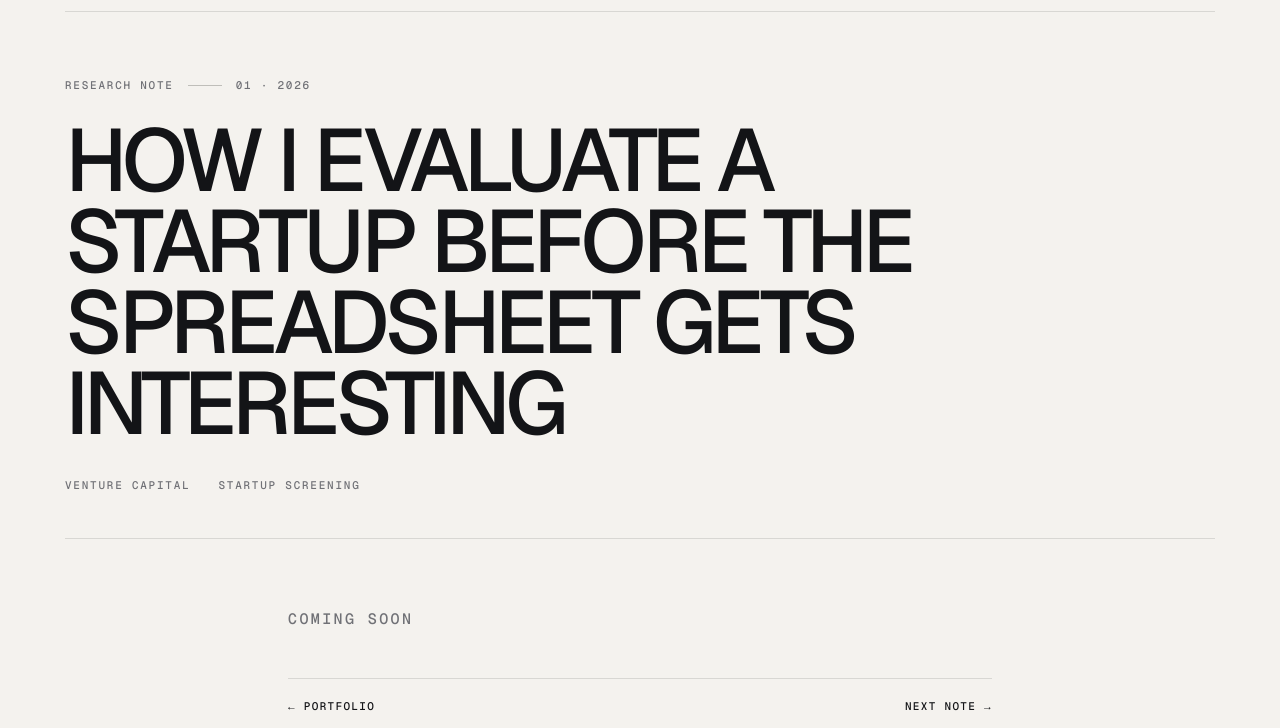
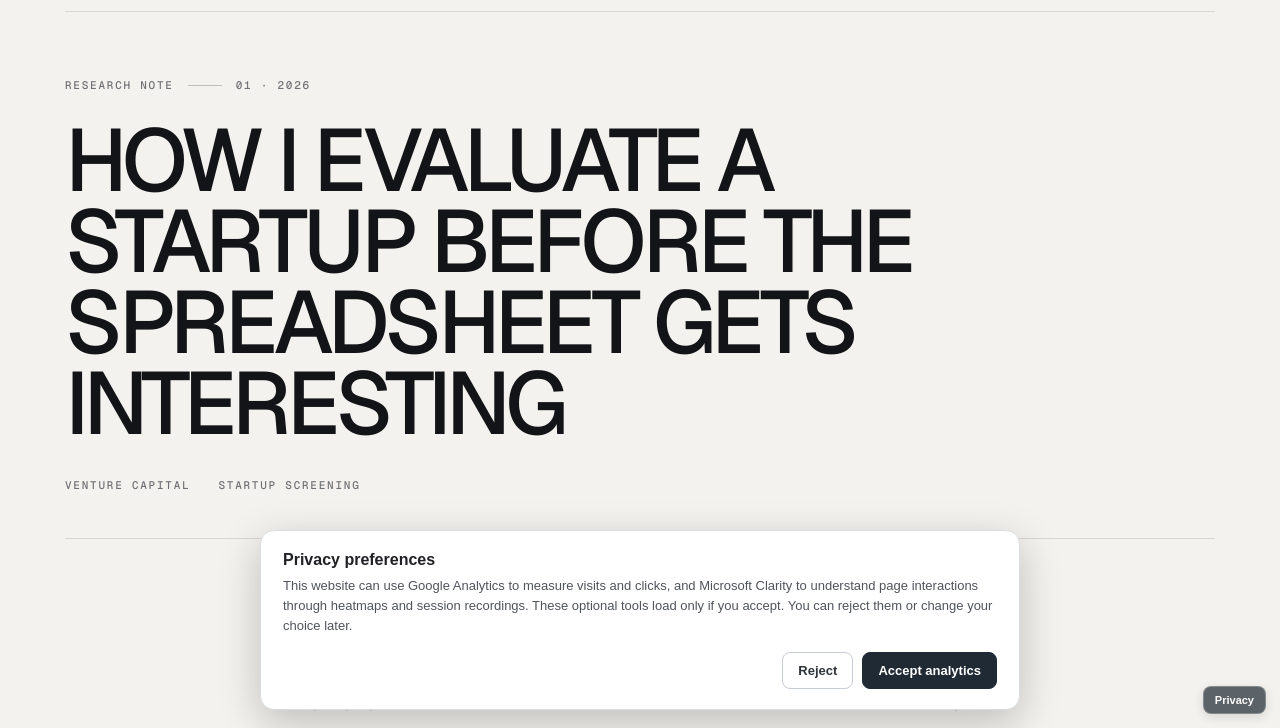
Before and after one commit to priyanshubhagwatkar29/priyanshubhagwatkar29.github.io, a plain HTML site: page research/how-i-evaluate-a-startup.html in a window 1280 px wide. Shown: the part 72-800 px from the top of the page. Drawn offline with nearby package versions, Linux system fonts and the light colour scheme.

Commit message:
Install consent-aware website analytics

```diff
--- a/research/how-i-evaluate-a-startup.html
+++ b/research/how-i-evaluate-a-startup.html
@@ -10,7 +10,8 @@
 <style>
 *{margin:0;box-sizing:border-box}body{background:#f4f2ee;color:#131417;font-family:Geist,sans-serif}a{color:inherit;text-decoration:none}.mono{font:500 11px "Geist Mono",monospace;letter-spacing:.16em;text-transform:uppercase;color:#707176}.display{font-weight:500;letter-spacing:-.055em;text-transform:uppercase;line-height:.92}.shell{max-width:1150px;margin:auto;padding:0 28px}.top{height:84px;border-bottom:1px solid #d8d7d3;display:flex;align-items:center;justify-content:space-between}.brand{font-size:13px;font-weight:600;letter-spacing:.16em}.back{font:500 11px "Geist Mono",monospace;letter-spacing:.12em;text-transform:uppercase;border-bottom:1px solid #131417;padding-bottom:6px}.hero{padding:66px 0 46px;border-bottom:1px solid #d8d7d3}.kicker{display:flex;gap:14px;align-items:center}.line{height:1px;width:34px;background:#bfbeb9}.hero h1{font-size:clamp(46px,7vw,88px);max-width:1000px;margin-top:28px}.meta{display:flex;gap:28px;margin-top:34px;flex-wrap:wrap}.article{max-width:760px;margin:0 auto;padding:70px 28px 100px}.soon{font-size:15px}.bottom{background:#131417;color:#f0eeea;padding:35px 0}.bottom .shell{display:flex;justify-content:space-between;gap:20px;align-items:center;flex-wrap:wrap}.bottom .mono{color:#aaa}.article-nav{display:flex;justify-content:space-between;gap:20px;border-top:1px solid #d8d7d3;margin-top:50px;padding-top:20px}.article-nav a{font:500 11px "Geist Mono",monospace;text-transform:uppercase;letter-spacing:.12em}
 @media(max-width:640px){.shell{padding:0 20px}.hero{padding:48px 0 32px}.hero h1{font-size:44px}.article{padding:48px 22px 70px}.top{height:70px}}
-</style></head><body>
+</style>  <script defer src="/assets/analytics.js"></script>
+</head><body>
 <header class="shell top"><a class="brand" href="../index.html">PRIYANSHU BHAGWATKAR</a><a class="back" href="../index.html#research">← Back to portfolio</a></header>
 <main>
 <section class="shell hero">
```
